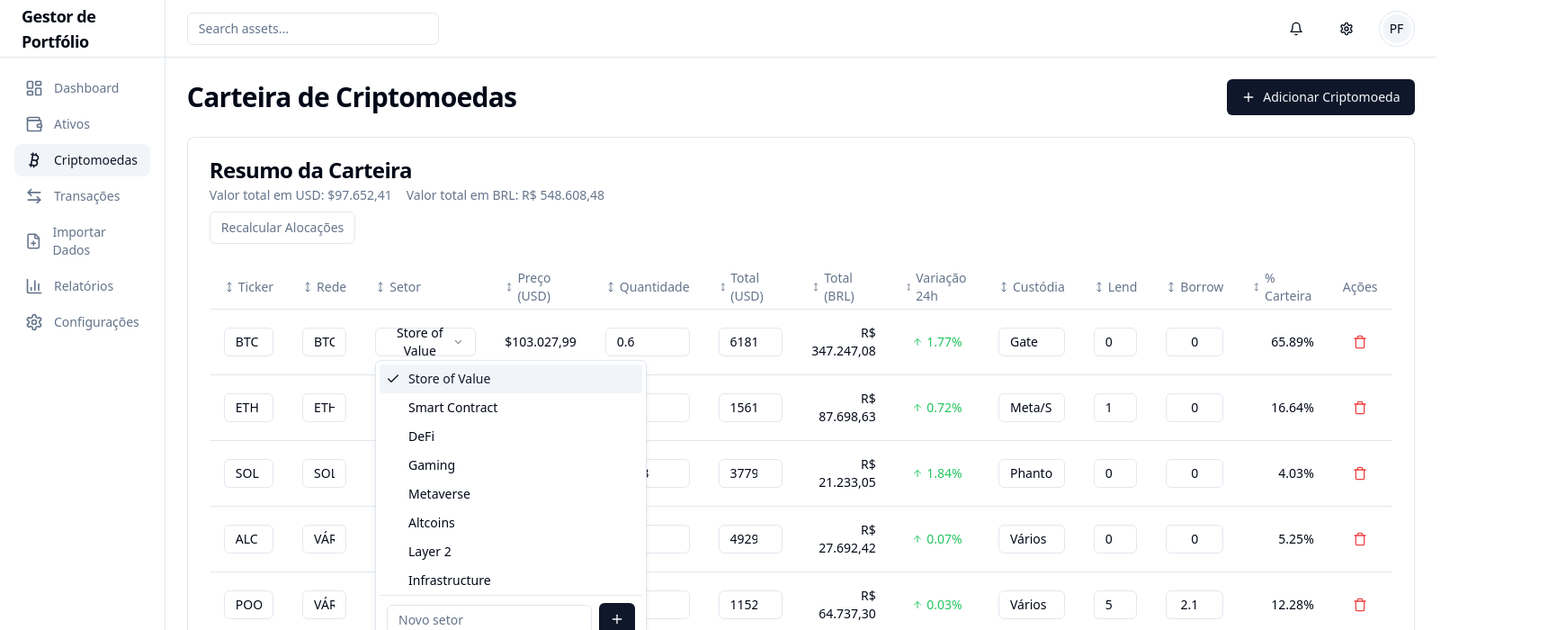
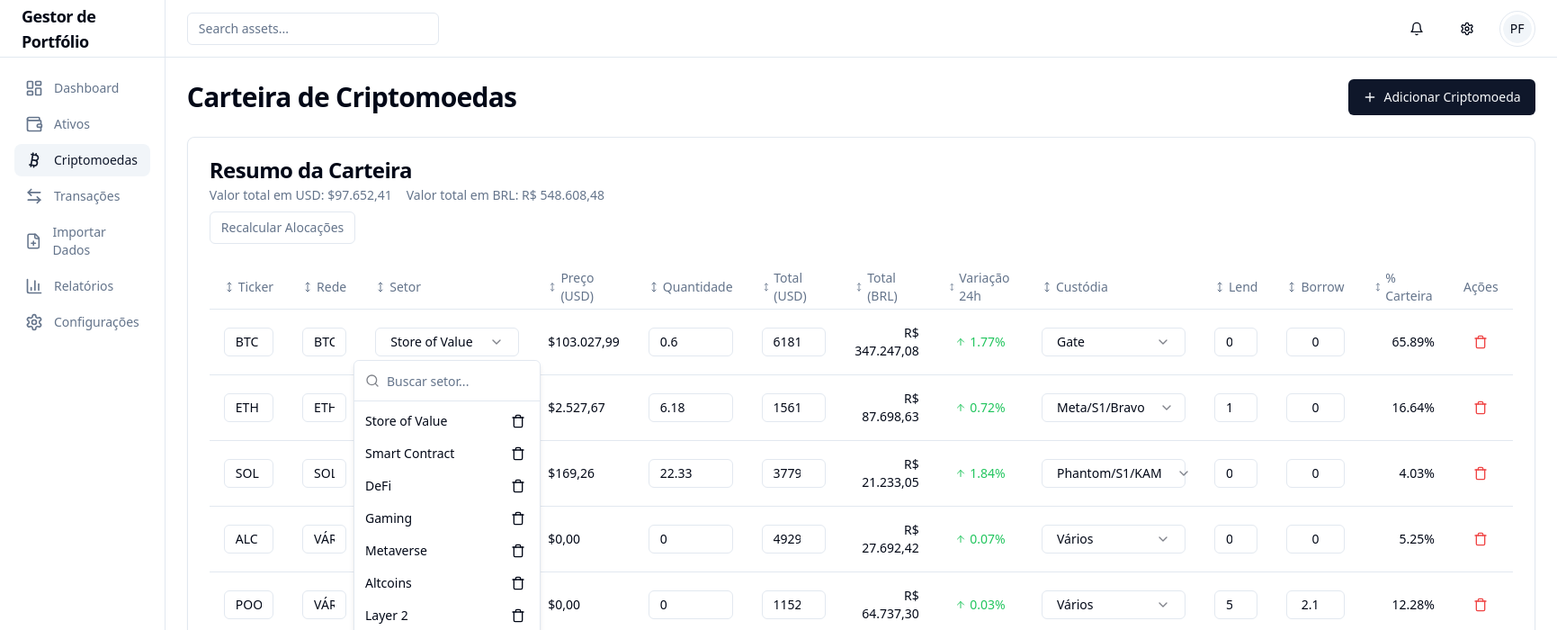
Before and after one commit to Gjacks1978/carteira-fluente-dashboard, a React (Vite) app: page /crypto in a window 1280 px wide. Both pictures are taken after a click on the button "Store of Value". Shown: the top 700 px of the page at 90% size, 1731 px wide, since content can reach past the window. Built offline with nearby package versions, Linux system fonts and the light colour scheme.

Commit message:
feat: Add delete icons to dropdown menus
Adds delete icons to the sector and custodian dropdown menus.

```diff
--- a/src/components/dashboard/PortfolioOverview.tsx
+++ b/src/components/dashboard/PortfolioOverview.tsx
@@ -1,8 +1,10 @@
 
 import { Card, CardContent, CardHeader, CardTitle } from "@/components/ui/card";
 import { PieChart, Pie, Cell, Tooltip, ResponsiveContainer } from "recharts";
+import { useState } from "react";
 
-const data = [
+// Default data using state hook for future editability
+const defaultData = [
   { name: "Crypto", value: 30, color: "#38B2AC" },
   { name: "US Stocks", value: 25, color: "#4299E1" },
   { name: "BR Stocks", value: 15, color: "#48BB78" },
@@ -11,6 +13,8 @@ const data = [
 ];
 
 export function PortfolioOverview() {
+  const [data, setData] = useState(defaultData);
+
   return (
     <Card className="col-span-1">
       <CardHeader>
--- a/src/pages/CriptoPage.tsx
+++ b/src/pages/CriptoPage.tsx
@@ -10,6 +10,9 @@ import { DropdownMenu, DropdownMenuContent, DropdownMenuItem, DropdownMenuTrigge
 import { Select, SelectContent, SelectItem, SelectTrigger, SelectValue } from "@/components/ui/select";
 import { ContextMenu, ContextMenuContent, ContextMenuItem, ContextMenuTrigger } from "@/components/ui/context-menu";
 import { Menubar, MenubarContent, MenubarItem, MenubarMenu, MenubarTrigger } from "@/components/ui/menubar";
+import { Command, CommandEmpty, CommandGroup, CommandInput, CommandItem, CommandList } from "@/components/ui/command";
+import { Popover, PopoverContent, PopoverTrigger } from "@/components/ui/popover";
+
 interface CriptoAsset {
   id: string;
   ticker: string;
@@ -25,12 +28,14 @@ interface CriptoAsset {
   lend: number;
   borrow: number;
 }
+
 interface TableColumn {
   id: string;
   title: string;
   visible: boolean;
   order: number;
 }
+
 export default function CriptoPage() {
   const [assets, setAssets] = useState<CriptoAsset[]>([{
     id: "1",
@@ -170,6 +175,8 @@ export default function CriptoPage() {
   const [newCustodian, setNewCustodian] = useState("");
   const [draggedRowId, setDraggedRowId] = useState<string | null>(null);
   const [draggedColId, setDraggedColId] = useState<string | null>(null);
+  const [openSector, setOpenSector] = useState<string | null>(null);
+  const [openCustodian, setOpenCustodian] = useState<string | null>(null);
   const totalPortfolio = assets.reduce((sum, asset) => sum + asset.total, 0);
   const totalPortfolioBRL = assets.reduce((sum, asset) => sum + asset.totalBRL, 0);
   const totalLend = assets.reduce((sum, asset) => sum + asset.lend, 0);
@@ -458,34 +465,67 @@ export default function CriptoPage() {
                             </TableCell>;
                     case 'sector':
                       return <TableCell key={column.id}>
-                              <ContextMenu>
-                                <ContextMenuTrigger>
-                                  <Select value={asset.sector} onValueChange={value => handleChangeSector(asset.id, value)}>
-                                    <SelectTrigger className="w-28 h-8">
-                                      <SelectValue placeholder="Selecionar setor" />
-                                    </SelectTrigger>
-                                    <SelectContent>
-                                      {sectors.map(sector => <SelectItem key={sector} value={sector}>
-                                          <div className="flex justify-between items-center w-full">
+                              <Popover open={openSector === asset.id} onOpenChange={open => setOpenSector(open ? asset.id : null)}>
+                                <PopoverTrigger asChild>
+                                  <Button variant="outline" role="combobox" aria-expanded={openSector === asset.id} className="w-40 justify-between h-8">
+                                    {asset.sector}
+                                    <ChevronDown className="ml-2 h-4 w-4 shrink-0 opacity-50" />
+                                  </Button>
+                                </PopoverTrigger>
+                                <PopoverContent className="w-52 p-0">
+                                  <Command>
+                                    <CommandInput placeholder="Buscar setor..." />
+                                    <CommandEmpty>Nenhum setor encontrado.</CommandEmpty>
+                                    <CommandGroup>
+                                      {sectors.map(sector => (
+                                        <CommandItem
+                                          key={sector}
+                                          value={sector}
+                                          onSelect={() => {
+                                            handleChangeSector(asset.id, sector);
+                                            setOpenSector(null);
+                                          }}
+                                          className="flex justify-between items-center"
+                                        >
                                           <span>{sector}</span>
-                                          </div>
-                                        </SelectItem>)}
-                                      <div className="flex items-center gap-2 p-2 border-t">
-                                        <Input placeholder="Novo setor" value={newSector} onChange={e => setNewSector(e.target.value)} className="h-8" />
-                                        <Button type="button" size="sm" onClick={addNewSector}>
+                                          <Button
+                                            variant="ghost"
+                                            size="icon"
+                                            className="h-6 w-6"
+                                            onClick={(e) => {
+                                              e.stopPropagation();
+                                              deleteSector(sector);
+                                            }}
+                                          >
+                                            <Trash className="h-3 w-3" />
+                                          </Button>
+                                        </CommandItem>
+                                      ))}
+                                    </CommandGroup>
+                                    <div className="border-t p-2 flex gap-2">
+                                      <Input
+                                        placeholder="Novo setor"
+                                        value={newSector}
+                                        onChange={e => setNewSector(e.target.value)}
+                                        className="h-8"
+                                      />
+                                      <Button
+                                        type="button"
+                                        size="sm"
+                                        onClick={() => {
+                                          addNewSector();
+                                          if (newSector && !sectors.includes(newSector)) {
+                                            handleChangeSector(asset.id, newSector);
+                                            setOpenSector(null);
+                                          }
+                                        }}
+                                      >
                                         <Plus className="h-3 w-3" />
                                       </Button>
                                     </div>
-                                    </SelectContent>
-                                  </Select>
-                                </ContextMenuTrigger>
-                                <ContextMenuContent>
-                                  {sectors.map(sector => <ContextMenuItem key={sector} className="flex justify-between items-center" onClick={() => deleteSector(sector)}>
-                                      <span>Excluir "{sector}"</span>
-                                      <Trash className="h-4 w-4 ml-2 text-destructive" />
-                                    </ContextMenuItem>)}
-                                </ContextMenuContent>
-                              </ContextMenu>
+                                  </Command>
+                                </PopoverContent>
+                              </Popover>
                             </TableCell>;
                     case 'price':
                       return <TableCell key={column.id}>
@@ -518,23 +558,67 @@ export default function CriptoPage() {
                             </TableCell>;
                     case 'custodian':
                       return <TableCell key={column.id}>
-                              <ContextMenu>
-                                <ContextMenuTrigger>
-                                  <Input type="text" value={asset.custodian} onChange={e => handleChangeCustodian(asset.id, e.target.value)} className="max-w-28 h-8" />
-                                </ContextMenuTrigger>
-                                <ContextMenuContent>
-                                  {custodians.map(custodian => <ContextMenuItem key={custodian} className="flex justify-between items-center" onClick={() => deleteCustodian(custodian)}>
-                                      <span>Excluir "{custodian}"</span>
-                                      <Trash className="h-4 w-4 ml-2 text-destructive" />
-                                    </ContextMenuItem>)}
-                                  <div className="flex items-center gap-2 p-2 border-t">
-                                    <Input placeholder="Nova custódia" value={newCustodian} onChange={e => setNewCustodian(e.target.value)} className="h-8" />
-                                    <Button type="button" size="sm" onClick={addNewCustodian}>
+                              <Popover open={openCustodian === asset.id} onOpenChange={open => setOpenCustodian(open ? asset.id : null)}>
+                                <PopoverTrigger asChild>
+                                  <Button variant="outline" role="combobox" aria-expanded={openCustodian === asset.id} className="w-40 justify-between h-8">
+                                    {asset.custodian}
+                                    <ChevronDown className="ml-2 h-4 w-4 shrink-0 opacity-50" />
+                                  </Button>
+                                </PopoverTrigger>
+                                <PopoverContent className="w-52 p-0">
+                                  <Command>
+                                    <CommandInput placeholder="Buscar custódia..." />
+                                    <CommandEmpty>Nenhuma custódia encontrada.</CommandEmpty>
+                                    <CommandGroup>
+                                      {custodians.map(custodian => (
+                                        <CommandItem
+                                          key={custodian}
+                                          value={custodian}
+                                          onSelect={() => {
+                                            handleChangeCustodian(asset.id, custodian);
+                                            setOpenCustodian(null);
+                                          }}
+                                          className="flex justify-between items-center"
+                                        >
+                                          <span>{custodian}</span>
+                                          <Button
+                                            variant="ghost"
+                                            size="icon"
+                                            className="h-6 w-6"
+                                            onClick={(e) => {
+                                              e.stopPropagation();
+                                              deleteCustodian(custodian);
+                                            }}
+                                          >
+                                            <Trash className="h-3 w-3" />
+                                          </Button>
+                                        </CommandItem>
+                                      ))}
+                                    </CommandGroup>
+                                    <div className="border-t p-2 flex gap-2">
+                                      <Input
+                                        placeholder="Nova custódia"
+                                        value={newCustodian}
+                                        onChange={e => setNewCustodian(e.target.value)}
+                                        className="h-8"
+                                      />
+                                      <Button
+                                        type="button"
+                                        size="sm"
+                                        onClick={() => {
+                                          addNewCustodian();
+                                          if (newCustodian && !custodians.includes(newCustodian)) {
+                                            handleChangeCustodian(asset.id, newCustodian);
+                                            setOpenCustodian(null);
+                                          }
+                                        }}
+                                      >
                                         <Plus className="h-3 w-3" />
                                       </Button>
                                     </div>
-                                </ContextMenuContent>
-                              </ContextMenu>
+                                  </Command>
+                                </PopoverContent>
+                              </Popover>
                             </TableCell>;
                     case 'lend':
                       return <TableCell key={column.id} className="text-right">
```
Lines whose indentation alone changed are shown as unchanged.
